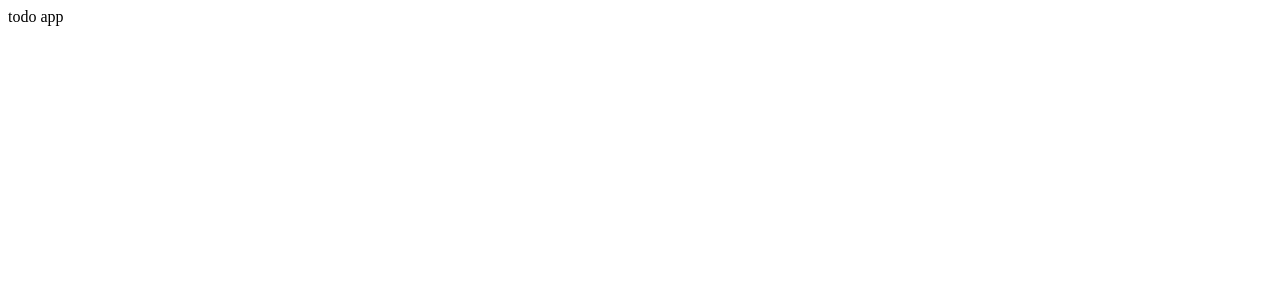
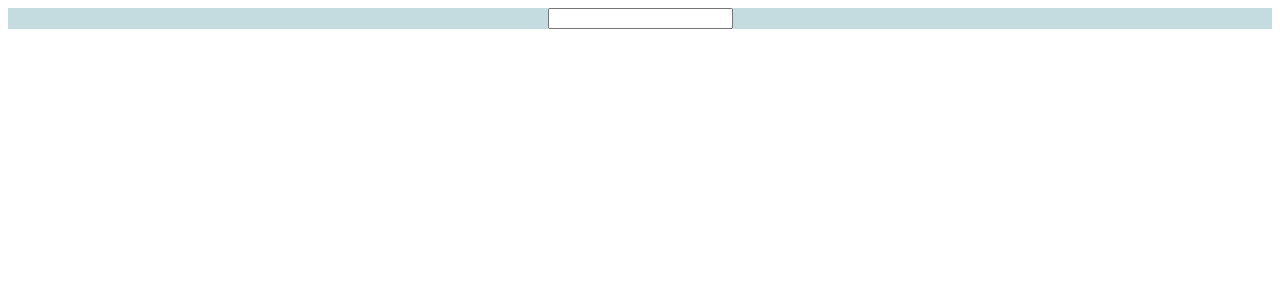
Before and after one commit to milad-heidari/todo, a React (Create React App) app: page / in a window 1280 px wide. Shown: the top 300 px of the page. Built offline with nearby package versions, Linux system fonts and the light colour scheme.

Commit message:
complete AddTodoFormLayout.jsx

```diff
--- a/src/App.js
+++ b/src/App.js
@@ -1,8 +1,8 @@
-
+import AddTodoFormLayout from './Layout/TodoFormLayout/AddTodoFormLayout'
 function App() {
   return (
     <div className="App">
-      todo app
+      <AddTodoFormLayout/>
     </div>
   );
 }
--- a/src/Layout/TodoFormLayout/AddTodoFormLayout.jsx
+++ b/src/Layout/TodoFormLayout/AddTodoFormLayout.jsx
@@ -1,9 +1,15 @@
 import React from 'react'
-import './addTodoFormLayout.css'
+import "./addTodoFormLayout.css"
+import P from '../../Components/Partials/P'
+import Button from '../../Components/Partials/Button'
+import Input from '../../Components/Partials/Input'
+
 function AddTodoForm() {
     return (
         <div className="container">
+            <Input
 
+            />
         </div>
     )
 }
```
Also changed, not shown: src/Layout/TodoFormLayout/AddTodoFormLayout .css (deleted, +0 -22 lines).
